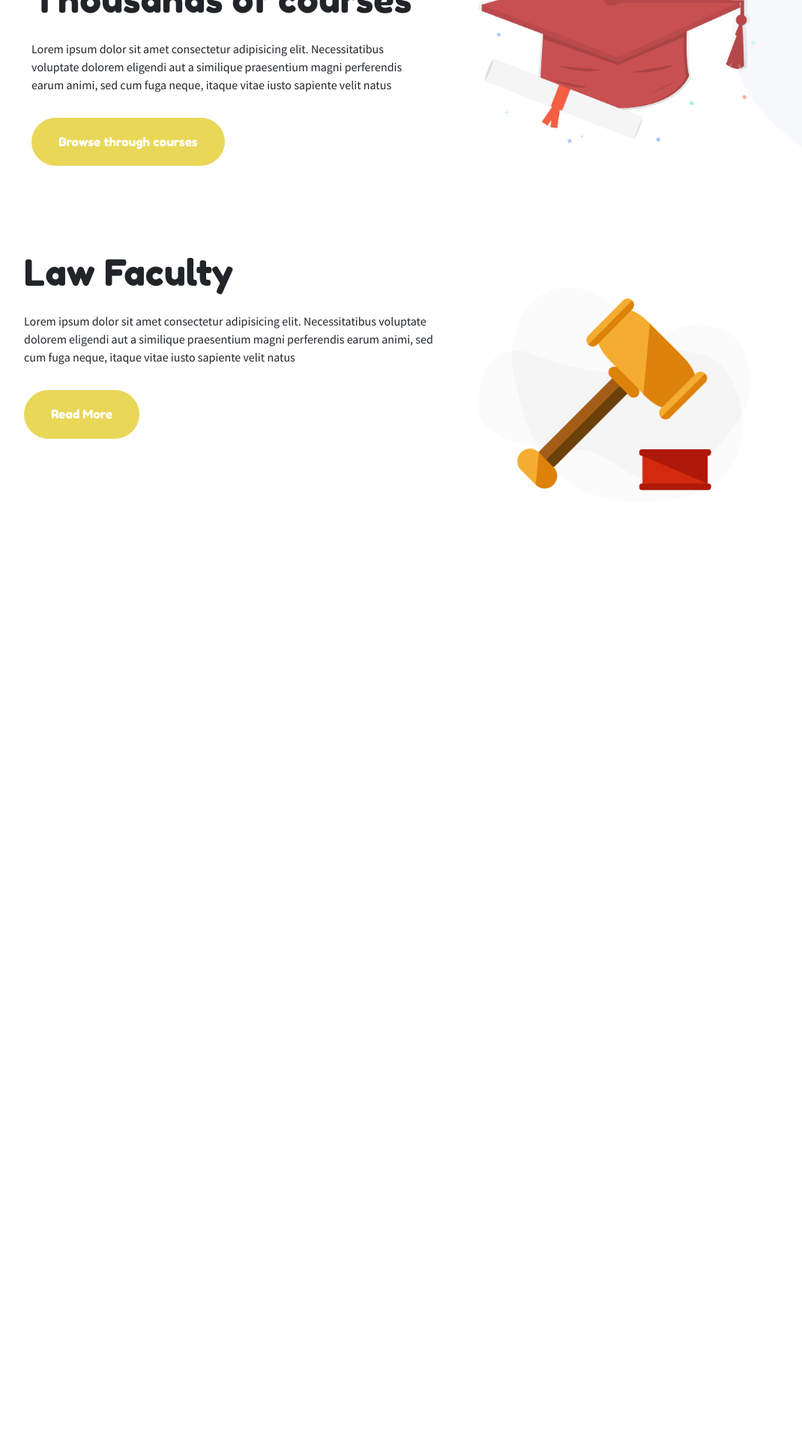
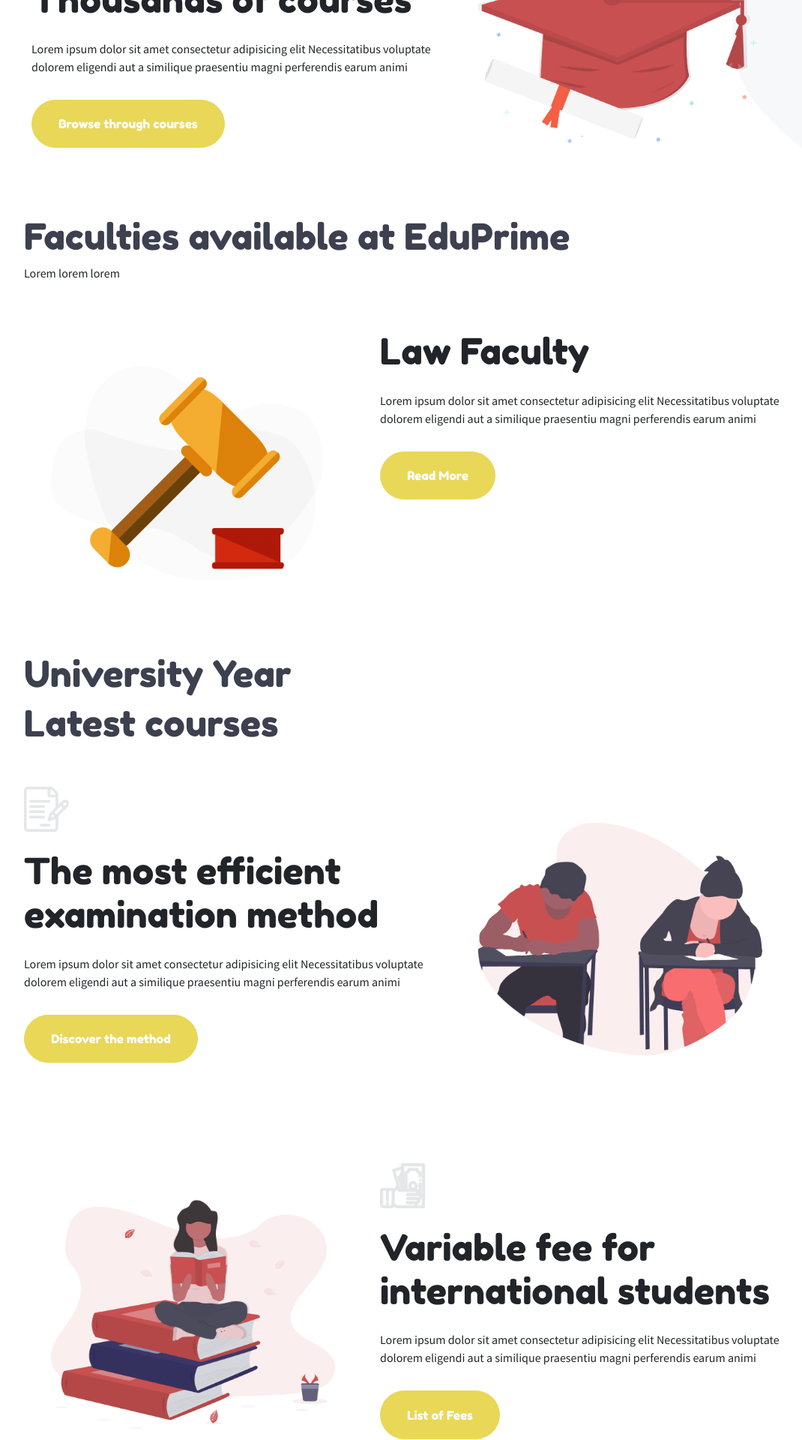
Before and after one commit to cif95/proj-html-vuejs, a Vue app: page / in a window 1280 px wide. Shown: the part 880-2800 px from the top of the page at 75% size, without its empty margins (50-1120 px from the left). Before the commit the page ends 1645 px from the top, so only its background shows below. Built offline with nearby package versions, Linux system fonts and the light colour scheme.

Commit message:
created all main sections structure

```diff
--- a/src/components/Main.vue
+++ b/src/components/Main.vue
@@ -1,34 +1,41 @@
 <template>
   <main>
-    <!-- props to standardContent to change text, img, btn and cols order in each section -->
     <section id="courses">
-      <StandardContent
-        :hasIcon="true"
-        iconPath="Books-icon.png"
-        imgPath="Graduation-Illustration.png"
-        title="Thousands of courses"
-        text="Lorem ipsum dolor sit amet consectetur adipisicing elit.
-          Necessitatibus voluptate dolorem eligendi aut a similique praesentium
-          magni perferendis earum animi, sed cum fuga neque, itaque vitae iusto
-          sapiente velit natus"
-        btnText="Browse through courses"
-      />
+      <div class="container">
+        <StandardContent :section="this.sections[0]" />
+      </div>
     </section>
     <section id="faculties">
-      <StandardContent
-        :hasIcon="false"
-        iconPath="Exam-icon.png"
-        imgPath="Gavel-Illustration-e1556884768193.png"
-        title="Law Faculty"
-        text="Lorem ipsum dolor sit amet consectetur adipisicing elit.
-          Necessitatibus voluptate dolorem eligendi aut a similique praesentium
-          magni perferendis earum animi, sed cum fuga neque, itaque vitae iusto
-          sapiente velit natus"
-        btnText="Read More"
-      />
+      <div class="container">
+        <h2>Faculties available at EduPrime</h2>
+        <p>Lorem lorem lorem</p>
+        <!-- slider goes here -> changing props to standardContent when slides  -->
+        <StandardContent :section="this.sections[1]" />
+      </div>
     </section>
-    <!-- 7 sections  => components: standardContent(img + title,text,btn), Slider, Card -->
-    <!-- banner -->
+    <section id="time-line">
+      <div class="container">
+        <h2>University Year</h2>
+        <!-- card component here -->
+      </div>
+    </section>
+    <section id="latest-courses">
+      <div class="container">
+        <h2>Latest courses</h2>
+        <!-- card component here -->
+      </div>
+    </section>
+    <section id="methods">
+      <div class="container">
+        <StandardContent :section="this.sections[2]" />
+      </div>
+    </section>
+    <section id="fees">
+      <div class="container">
+        <StandardContent :section="this.sections[3]" />
+      </div>
+    </section>
+    <!-- subscribe banner component -->
   </main>
 </template>
 
@@ -37,6 +44,48 @@
 
 export default {
   name: "IndexMain",
+  data() {
+    return {
+      sections: [
+        {
+          hasIcon: true,
+          iconPath: "Books-icon.png",
+          imgPath: "Graduation-Illustration.png",
+          title: "Thousands of courses",
+          text: "Lorem ipsum dolor sit amet consectetur adipisicing elit Necessitatibus voluptate dolorem eligendi aut a similique praesentiu magni perferendis earum animi",
+          btnText: "Browse through courses",
+          textColOrder: 0,
+        },
+        {
+          hasIcon: false,
+          iconPath: null,
+          imgPath: "Gavel-Illustration-e1556884768193.png",
+          title: "Law Faculty",
+          text: "Lorem ipsum dolor sit amet consectetur adipisicing elit Necessitatibus voluptate dolorem eligendi aut a similique praesentiu magni perferendis earum animi",
+          btnText: "Read More",
+          textColOrder: 1,
+        },
+        {
+          hasIcon: true,
+          iconPath: "Exam-icon.png",
+          imgPath: "Exam-Illustration.png",
+          title: "The most efficient examination method",
+          text: "Lorem ipsum dolor sit amet consectetur adipisicing elit Necessitatibus voluptate dolorem eligendi aut a similique praesentiu magni perferendis earum animi",
+          btnText: "Discover the method",
+          textColOrder: 0,
+        },
+        {
+          hasIcon: true,
+          iconPath: "Exam-icon-1.png",
+          imgPath: "Girl-Illustration.png",
+          title: "Variable fee for international students",
+          text: "Lorem ipsum dolor sit amet consectetur adipisicing elit Necessitatibus voluptate dolorem eligendi aut a similique praesentiu magni perferendis earum animi",
+          btnText: "List of Fees",
+          textColOrder: 1,
+        },
+      ],
+    };
+  },
   components: {
     StandardContent,
   },
--- a/src/components/MainComponents/StandardContent.vue
+++ b/src/components/MainComponents/StandardContent.vue
@@ -1,26 +1,24 @@
 <template>
-  <div class="container">
   <div class="row py-5">
-      <div class="col-6">
+    <div class="col-6" :class="{ 'order-1': section.textColOrder == 1 }">
       <img
-          v-if="hasIcon == true"
+        v-if="section.hasIcon == true"
         class="img-fluid section-icon pb-4"
-          :src="require(`../../assets/img/${iconPath}`)"
-          :alt="iconPath"
+        :src="require(`../../assets/img/${section.iconPath}`)"
+        :alt="section.iconPath"
       />
-        <h2>{{ title }}</h2>
+      <h2>{{ section.title }}</h2>
       <p class="py-3">
-          {{ text }}
+        {{ section.text }}
       </p>
-        <button class="my-btn my-btn-yellow">{{ btnText }}</button>
+      <button class="my-btn my-btn-yellow">{{ section.btnText }}</button>
     </div>
     <div class="col-5 p-5">
       <img
         class="img-fluid"
-          :src="require(`../../assets/img/${imgPath}`)"
-          :alt="imgPath"
+        :src="require(`../../assets/img/${section.imgPath}`)"
+        :alt="section.imgPath"
       />
-      </div>
     </div>
   </div>
 </template>
@@ -28,7 +26,7 @@
 <script>
 export default {
   name: "standardContent",
-  props: ["iconPath", "imgPath", "title", "text", "btnText", "hasIcon"],
+  props: ["section"],
 };
 </script>
 
```
Lines whose indentation alone changed are shown as unchanged.
